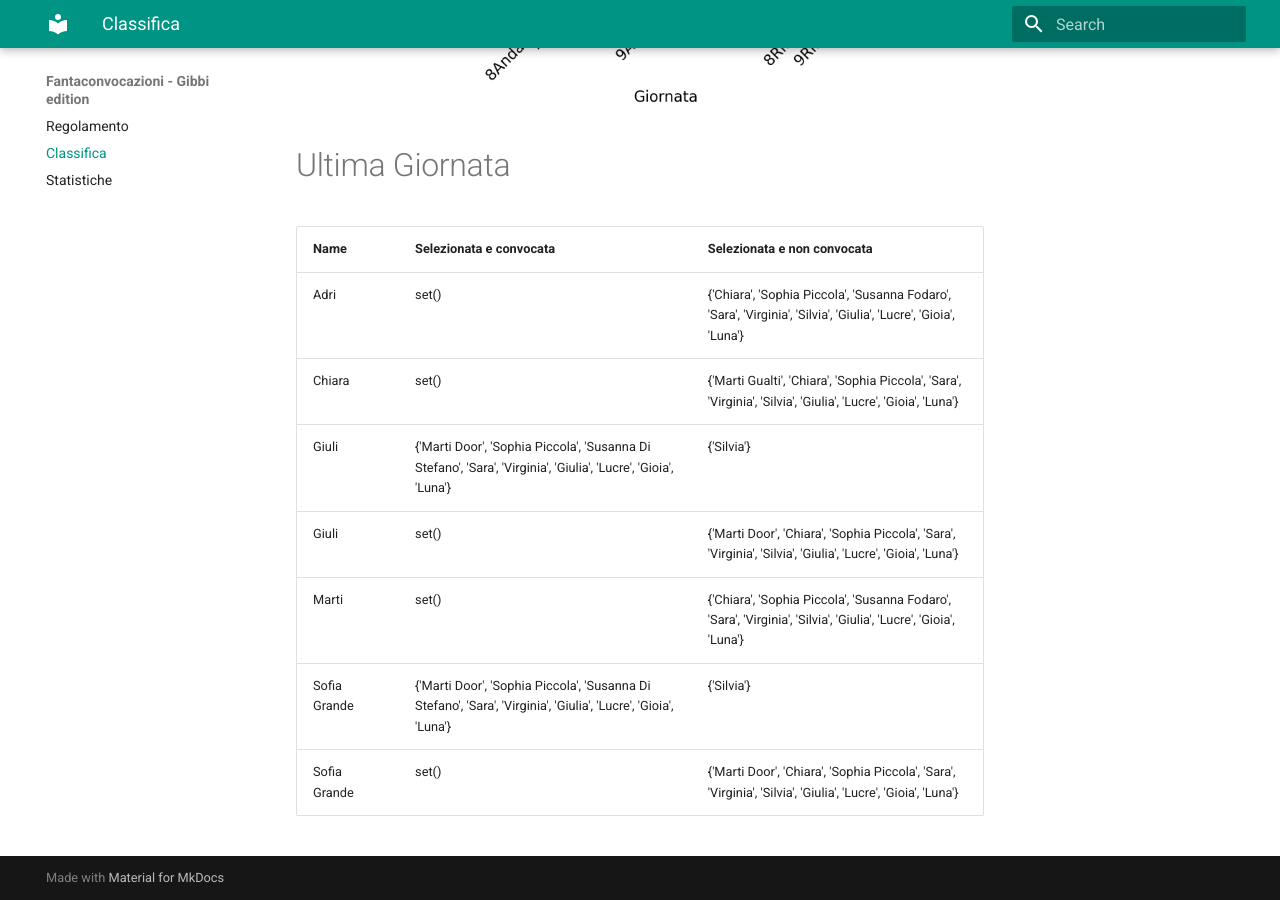
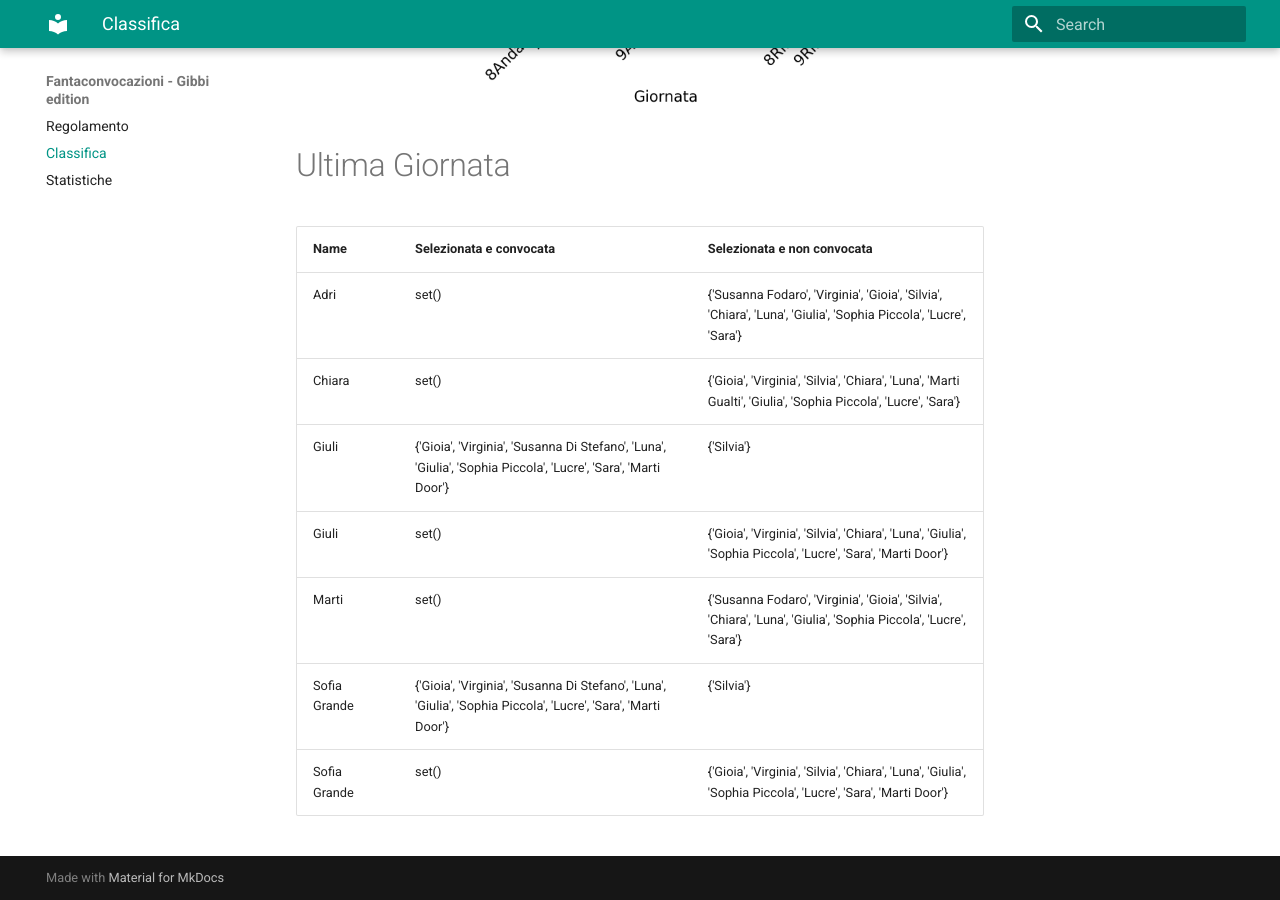
Before and after one commit to martinig94/fantagibbi, an MkDocs documentation site: the page built from docs/Classifica.md, in a window 1280 px wide and 900 px high, scrolled down 1003 px. Built offline with MkDocs 1.6.1 and Material for MkDocs 9.7.7, drawn with Linux system fonts in a browser that asks for light colours.

Commit message:
Auto-update from main.py

```diff
--- a/docs/Classifica.md
+++ b/docs/Classifica.md
@@ -18,11 +18,11 @@
 <!-- START_TABLE CORRECT -->
 | Name         | Selezionata e convocata                                                                                        | Selezionata e non convocata                                                                                      |
 |:-------------|:---------------------------------------------------------------------------------------------------------------|:-----------------------------------------------------------------------------------------------------------------|
-| Adri         | set()                                                                                                          | {'Chiara', 'Sophia Piccola', 'Susanna Fodaro', 'Sara', 'Virginia', 'Silvia', 'Giulia', 'Lucre', 'Gioia', 'Luna'} |
-| Chiara       | set()                                                                                                          | {'Marti Gualti', 'Chiara', 'Sophia Piccola', 'Sara', 'Virginia', 'Silvia', 'Giulia', 'Lucre', 'Gioia', 'Luna'}   |
-| Giuli        | {'Marti Door', 'Sophia Piccola', 'Susanna Di Stefano', 'Sara', 'Virginia', 'Giulia', 'Lucre', 'Gioia', 'Luna'} | {'Silvia'}                                                                                                       |
-| Giuli        | set()                                                                                                          | {'Marti Door', 'Chiara', 'Sophia Piccola', 'Sara', 'Virginia', 'Silvia', 'Giulia', 'Lucre', 'Gioia', 'Luna'}     |
-| Marti        | set()                                                                                                          | {'Chiara', 'Sophia Piccola', 'Susanna Fodaro', 'Sara', 'Virginia', 'Silvia', 'Giulia', 'Lucre', 'Gioia', 'Luna'} |
-| Sofia Grande | {'Marti Door', 'Sophia Piccola', 'Susanna Di Stefano', 'Sara', 'Virginia', 'Giulia', 'Lucre', 'Gioia', 'Luna'} | {'Silvia'}                                                                                                       |
-| Sofia Grande | set()                                                                                                          | {'Marti Door', 'Chiara', 'Sophia Piccola', 'Sara', 'Virginia', 'Silvia', 'Giulia', 'Lucre', 'Gioia', 'Luna'}     |
+| Adri         | set()                                                                                                          | {'Susanna Fodaro', 'Virginia', 'Gioia', 'Silvia', 'Chiara', 'Luna', 'Giulia', 'Sophia Piccola', 'Lucre', 'Sara'} |
+| Chiara       | set()                                                                                                          | {'Gioia', 'Virginia', 'Silvia', 'Chiara', 'Luna', 'Marti Gualti', 'Giulia', 'Sophia Piccola', 'Lucre', 'Sara'}   |
+| Giuli        | {'Gioia', 'Virginia', 'Susanna Di Stefano', 'Luna', 'Giulia', 'Sophia Piccola', 'Lucre', 'Sara', 'Marti Door'} | {'Silvia'}                                                                                                       |
+| Giuli        | set()                                                                                                          | {'Gioia', 'Virginia', 'Silvia', 'Chiara', 'Luna', 'Giulia', 'Sophia Piccola', 'Lucre', 'Sara', 'Marti Door'}     |
+| Marti        | set()                                                                                                          | {'Susanna Fodaro', 'Virginia', 'Gioia', 'Silvia', 'Chiara', 'Luna', 'Giulia', 'Sophia Piccola', 'Lucre', 'Sara'} |
+| Sofia Grande | {'Gioia', 'Virginia', 'Susanna Di Stefano', 'Luna', 'Giulia', 'Sophia Piccola', 'Lucre', 'Sara', 'Marti Door'} | {'Silvia'}                                                                                                       |
+| Sofia Grande | set()                                                                                                          | {'Gioia', 'Virginia', 'Silvia', 'Chiara', 'Luna', 'Giulia', 'Sophia Piccola', 'Lucre', 'Sara', 'Marti Door'}     |
 <!-- END_TABLE CORRECT -->
```
